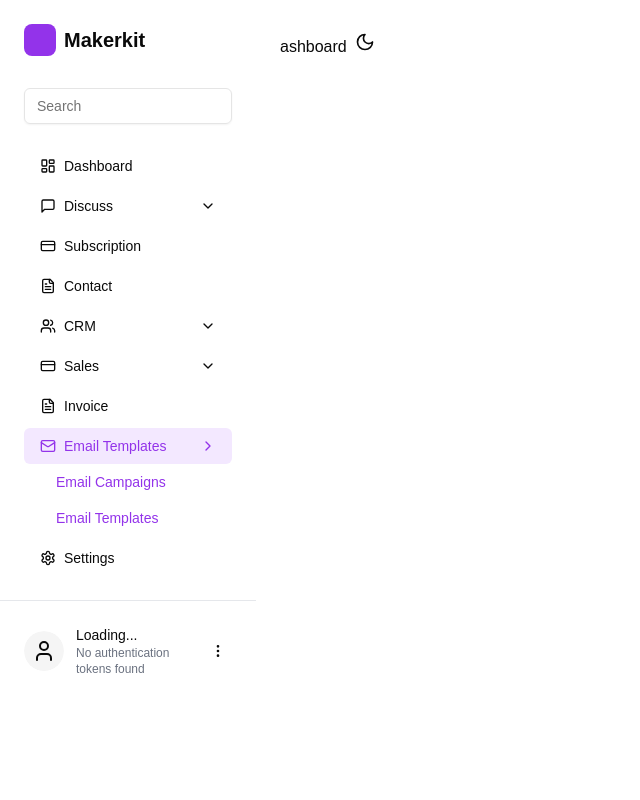
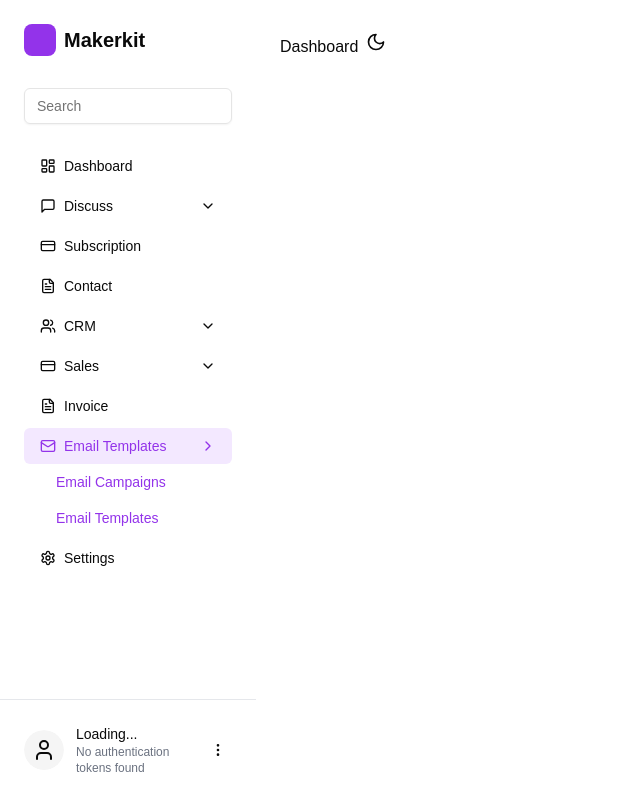
Before and after one commit to iamshivakhatri/frontend-superemail, a Next.js app: page /dashboard in a window 1280 px wide. Shown: the whole page, without its empty margins (0-640 px from the left). Built offline with nearby package versions, Linux system fonts and the light colour scheme.

Commit message:
Added sidebar with layout.

```diff
--- a/app/(dashboard)/dashboard/page.tsx
+++ b/app/(dashboard)/dashboard/page.tsx
@@ -21,7 +21,7 @@ const Dashboard = (props: Props) => {
   return (
 
     <div>
-        ashboard
+        Dashboard
         <Button variant="ghost" size="icon" onClick={toggleDarkMode}>
             {darkMode ? <Sun className="h-5 w-5" /> : <Moon className="h-5 w-5" />}
         </Button>
--- a/app/(dashboard)/layout.tsx
+++ b/app/(dashboard)/layout.tsx
@@ -1,7 +1,7 @@
 // dashboard/layout.tsx
 "use client"
 import React, { useState } from 'react';
-import Sidebar from "@/components/sidebar"; // Adjust the import path if necessary
+import Sidebar from '@/components/sidebar';
 
 const Layout: React.FC<{ children: React.ReactNode }> = ({ children }) => {
   const [darkMode, setDarkMode] = useState(false);
@@ -10,14 +10,14 @@ const Layout: React.FC<{ children: React.ReactNode }> = ({ children }) => {
   const toggleDarkMode = () => setDarkMode(prev => !prev);
 
   return (
-    <div className={`flex ${darkMode ? 'bg-gray-900' : 'bg-white'}`}>
+    <div className={`flex h-screen ${darkMode ? 'bg-gray-900' : 'bg-white'}`}>
       <Sidebar
         darkMode={darkMode}
         toggleDarkMode={toggleDarkMode}
         isMobileMenuOpen={isMobileMenuOpen}
         setIsMobileMenuOpen={setIsMobileMenuOpen}
       />
-      <main className="flex-1 p-6">
+      <main className="flex-1 p-6 overflow-y-auto">
         {children} {/* This is where the page content will be rendered */}
       </main>
     </div>
--- a/app/globals.css
+++ b/app/globals.css
@@ -6,10 +6,23 @@ body {
   font-family: Arial, Helvetica, sans-serif;
 }
 
-html,
+/* html,
 body,
 :root{
   height: 100%;
+} */
+
+/* styles/globals.css */
+html, body {
+  margin: 0;
+  padding: 0;
+  height: 100%;
+  width: 100%;
+}
+
+#__next {
+  height: 100%;
+  display: flex; /* Makes sure the child components can take full height */
 }
 
 @layer utilities {
--- a/app/layout.tsx
+++ b/app/layout.tsx
@@ -26,7 +26,7 @@ export default function RootLayout({
   return (
     <html lang="en">
       <body
-        className={`${geistSans.variable} ${geistMono.variable} antialiased`}
+        className={`${geistSans.variable} ${geistMono.variable} antialiased `}
       >
         {children}
       </body>
```
Also changed, not shown: app/(landingpage)/page.tsx (renamed from app/(dashboard)/page.tsx).
